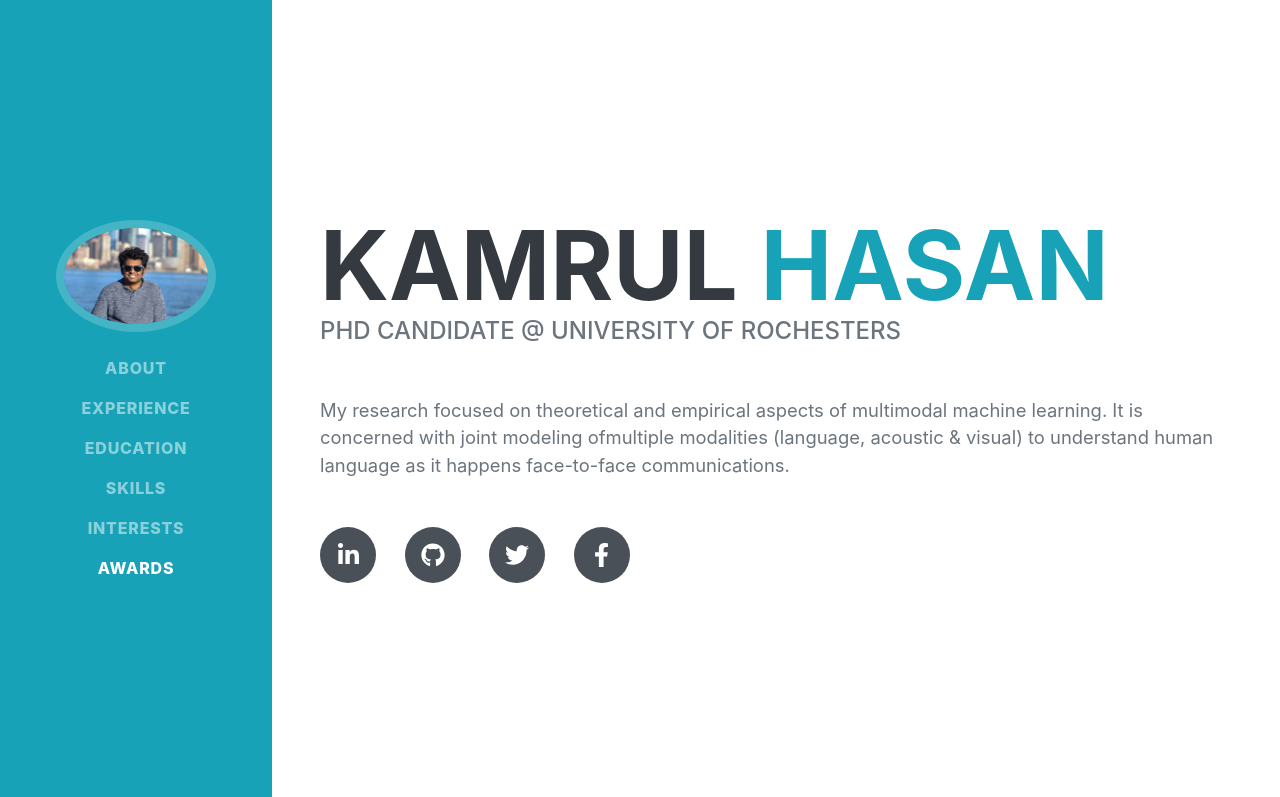
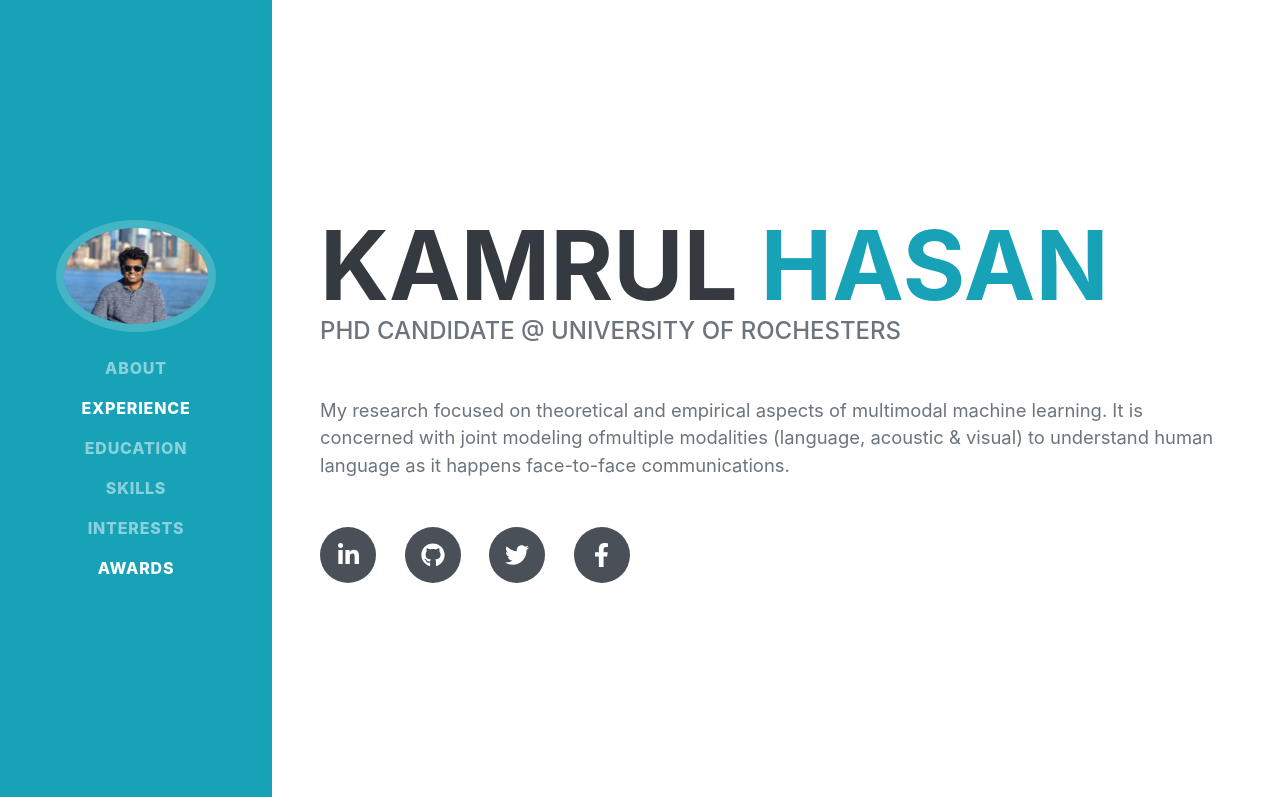
Before and after one commit to matalvepu/kamrul.hasan.github.io, a website: page dist/index.html in a window 1280 px wide. Shown: the top 797 px of the page. Drawn offline with nearby package versions, Linux system fonts and the light colour scheme; a web font is replaced by a local one.

Commit message:
chnaged color single

```diff
--- a/dist/index.html
+++ b/dist/index.html
@@ -27,7 +27,7 @@
             <div class="collapse navbar-collapse" id="navbarSupportedContent">
                 <ul class="navbar-nav">
                     <li class="nav-item"><a class="nav-link js-scroll-trigger" href="#about">About</a></li>
-                    <li class="nav-item"><a class="nav-link js-scroll-trigger" href="#experience">Experience</a></li>
+                    <li class="nav-item"><a class="nav-link js-scroll-trigger" style="color: #fff" href="#experience">Experience</a></li>
                     <li class="nav-item"><a class="nav-link js-scroll-trigger" href="#education">Education</a></li>
                     <li class="nav-item"><a class="nav-link js-scroll-trigger" href="#skills">Skills</a></li>
                     <li class="nav-item"><a class="nav-link js-scroll-trigger" href="#interests">Interests</a></li>
```
